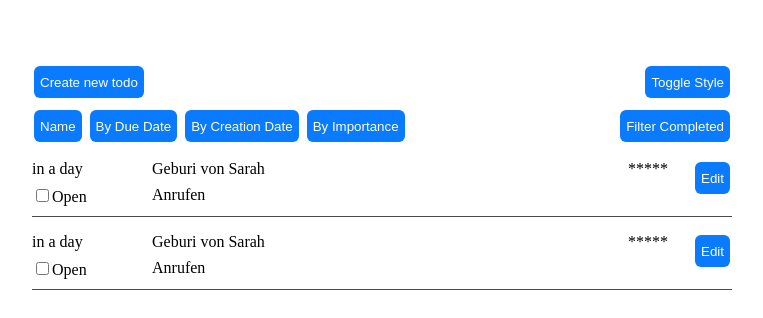
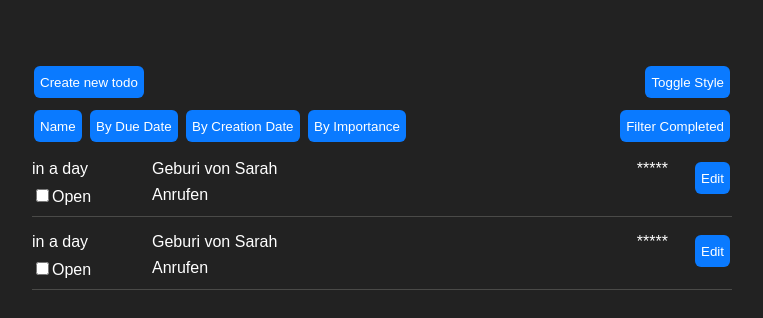
Before and after one commit to philippschnueriger/project-1, a website: page index.html in a window 1280 px wide. Both pictures are taken after a click on the button "Toggle Style". Shown: the whole page, without its empty margins (258-1021 px from the left). Drawn offline with Linux system fonts and the light colour scheme.

Commit message:
add dark mode

```diff
--- a/index.html
+++ b/index.html
@@ -9,7 +9,7 @@
     <main>
         <div class="menu">
             <button>Create new todo</button>
-            <button>Toggle Style</button>
+            <button type="button" id="theme-button">Toggle Style</button>
         </div>
         <div class="filter">
             <div>
@@ -55,5 +55,6 @@
             </li>
         </ul>
     </main>
+    <script src="./main.js" defer></script>
   </body>
 </html>
--- a/main.css
+++ b/main.css
@@ -1,3 +1,19 @@
+:root {
+    --background: white;
+    --color: #222;
+    }
+
+.dark-theme {
+    --background: #222;
+    --color: white;
+}
+
+body {
+    font-family: Arial, sans-serif;
+    background: var(--background);
+    color: var(--color);
+}
+
 main {
     height: 400px;
     width: 700px;
--- /dev/null
+++ b/main.js
@@ -0,0 +1,5 @@
+const themeButton = document.getElementById("theme-button");
+
+themeButton.addEventListener("click", () => {
+  document.body.classList.toggle("dark-theme");
+});
```
